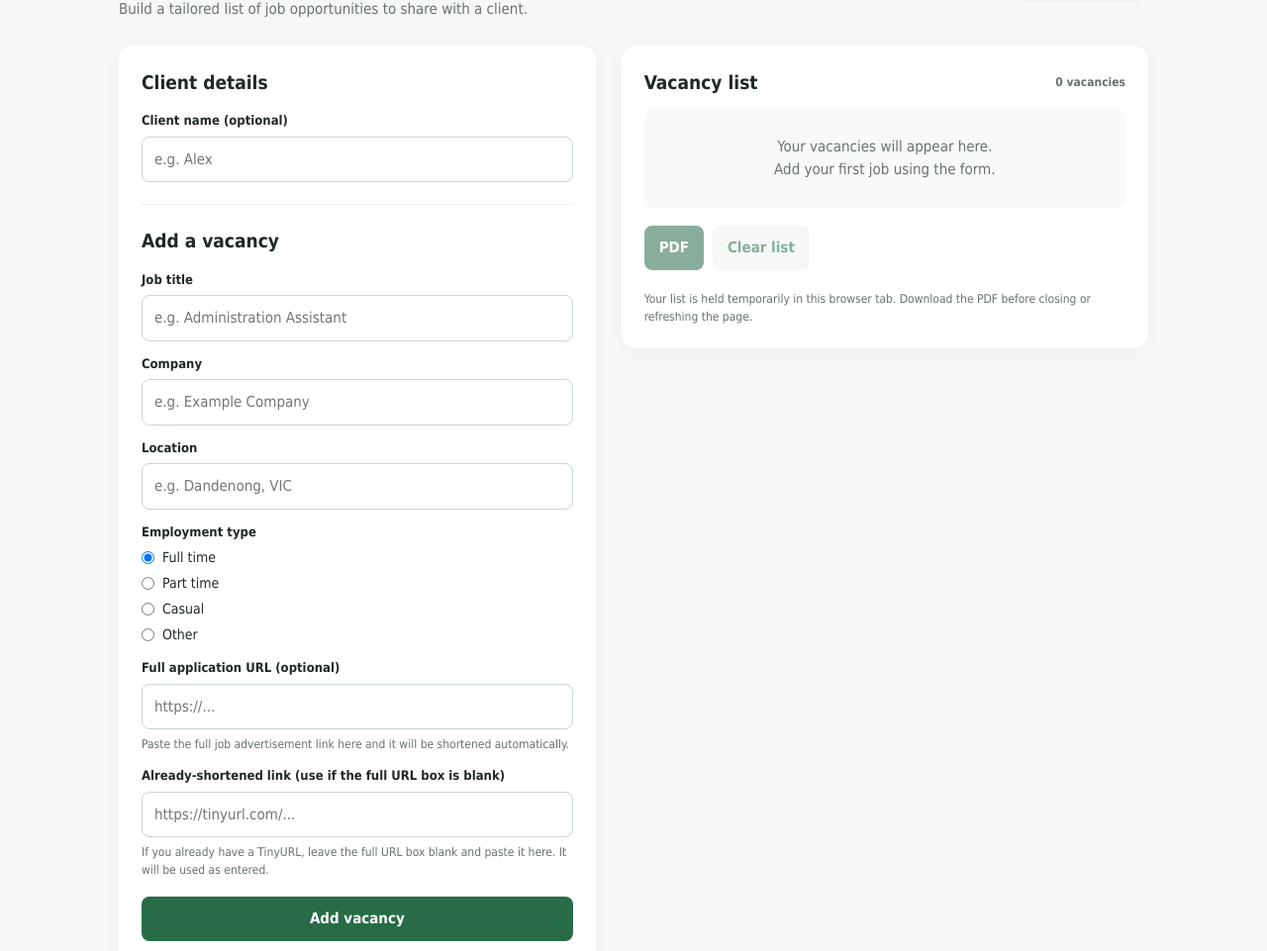
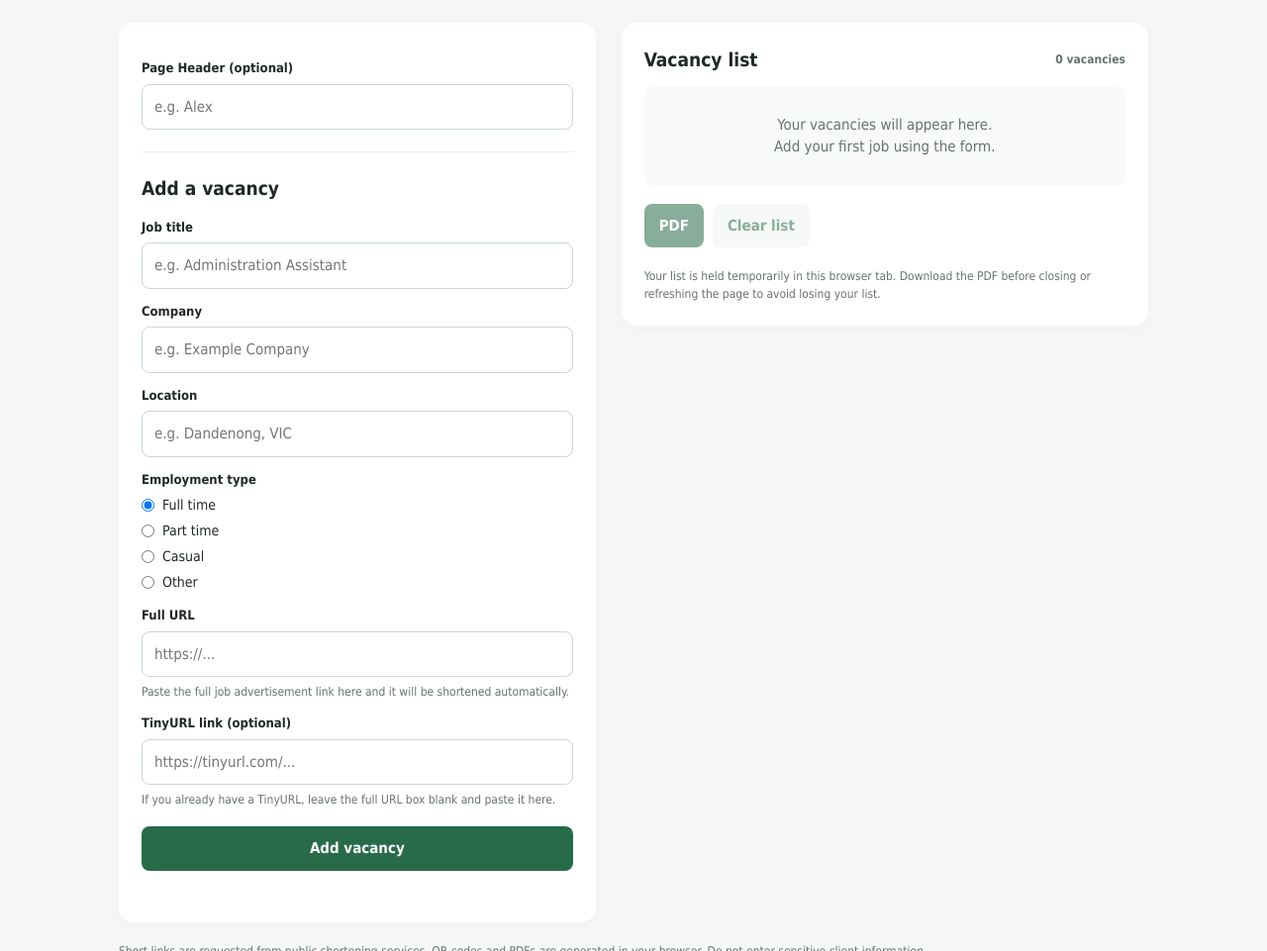
Before and after one commit to cat-ellen/job-vacancy-generator, a plain HTML site: page index.html in a window 1280 px wide. Shown: the part 77-1038 px from the top of the page at 99% size. Drawn offline with nearby package versions, Linux system fonts and the light colour scheme.

Commit message:
text changes

```diff
--- a/index.html
+++ b/index.html
@@ -90,15 +90,12 @@
     <header>
       <div>
         <h1>Job Vacancy List Generator</h1>
-        <p>Build a tailored list of job opportunities to share with a client.</p>
       </div>
-      <span class="tag">Browser-based tool</span>
     </header>
 
     <div class="layout">
       <section class="panel">
-        <h2>Client details</h2>
-        <label for="clientName">Client name (optional)</label>
+        <label for="clientName">Page Header (optional)</label>
         <input id="clientName" placeholder="e.g. Alex" autocomplete="off">
 
         <div style="height:1px;background:#edf0ed;margin:22px 0"></div>
@@ -121,12 +118,12 @@
   <label for="otherEmployment">Specify employment type</label>
   <input id="otherEmployment" maxlength="60" placeholder="Enter employment type">
 </div>
-          <label for="jobUrl">Full application URL (optional)</label>
+          <label for="jobUrl">Full URL</label>
           <input id="jobUrl" type="url" placeholder="https://...">
           <p class="hint">Paste the full job advertisement link here and it will be shortened automatically.</p>
-          <label for="existingTinyUrl">Already-shortened link (use if the full URL box is blank)</label>
+          <label for="existingTinyUrl">TinyURL link (optional)</label>
           <input id="existingTinyUrl" type="url" placeholder="https://tinyurl.com/...">
-          <p class="hint">If you already have a TinyURL, leave the full URL box blank and paste it here. It will be used as entered.</p>
+          <p class="hint">If you already have a TinyURL, leave the full URL box blank and paste it here.</p>
           <button class="primary wide" id="addButton" type="submit">Add vacancy</button>
           <div id="formStatus" class="status" role="status" aria-live="polite"></div>
         </form>
@@ -142,7 +139,7 @@
           <button class="primary" id="pdfButton" disabled>PDF</button>
           <button class="secondary" id="clearButton" disabled>Clear list</button>
         </div>
-        <p class="footer-note">Your list is held temporarily in this browser tab. Download the PDF before closing or refreshing the page.</p>
+        <p class="footer-note">Your list is held temporarily in this browser tab. Download the PDF before closing or refreshing the page to avoid losing your list.</p>
       </section>
     </div>
     <p class="footer-note">Short links are requested from public shortening services. QR codes and PDFs are generated in your browser. Do not enter sensitive client information.</p>
@@ -393,7 +390,7 @@ $('pdfButton').addEventListener('click', () => {
   const printWindow = window.open('', '_blank');
 
   if (!printWindow) {
-    setStatus('Please allow pop-ups for this website to print your PDF.', 'error');
+    setStatus('Please allow pop-ups for this website to print or save your PDF.', 'error');
     return;
   }
 
```
